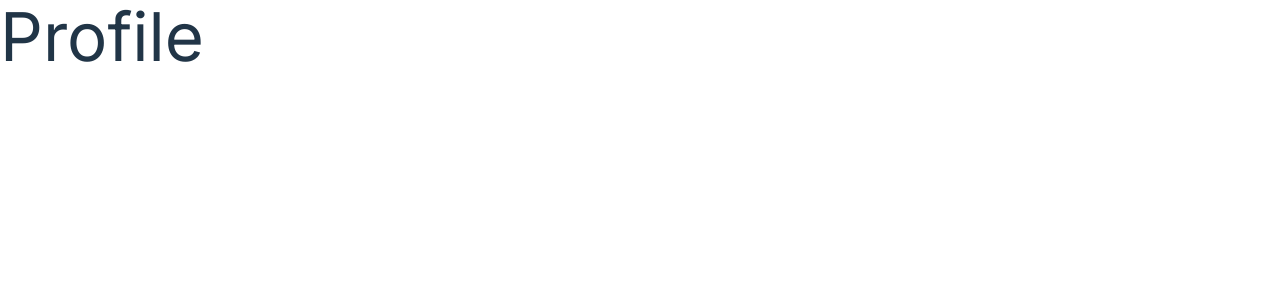
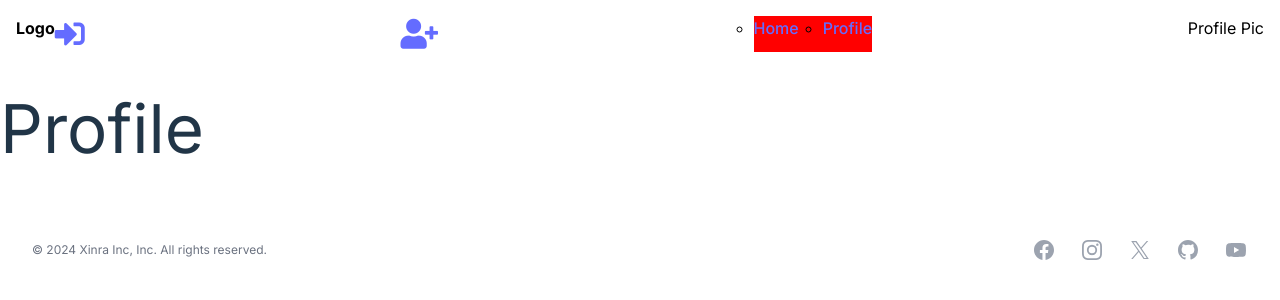
Before and after one commit to EvolveU-FSD/C12-P2-Team4, a React (Vite) app in the folder client/: page /profile in a window 1280 px wide. Shown: the top 300 px of the page. Built offline with nearby package versions, Linux system fonts and the light colour scheme; a web font is replaced by a local one.

Commit message:
add NavBar Links

```diff
--- a/client/src/App.jsx
+++ b/client/src/App.jsx
@@ -1,6 +1,7 @@
 // App.jsx
 import React from "react"
 import { Route, Routes } from "react-router-dom"
+
 // import NavBar from "./components/ReusableComponents/NavBar"
 
 // import ItineraryCard from "./components/ItineraryCard/ItineraryCard"
--- a/client/src/Pages/Profile/Profile.jsx
+++ b/client/src/Pages/Profile/Profile.jsx
@@ -1,9 +1,17 @@
 import React from "react"
+import NavBar from "../../components/ReusableComponents/NavBar"
+import SideBar from "../../components/SideBar/SideBar"
+import Footer from "../../components/Footer/Footer"
 
 export default function Profile() {
   return (
-    <section>
-      <h1>Profile</h1>
-    </section>
+    <>
+      <NavBar />
+      {/* <SideBar /> */}
+      <section className="profile flex-1 flex-col gap-6 px-5 py-6">
+        <h1>Profile</h1>
+      </section>
+      <Footer />
+    </>
   )
 }
--- a/client/src/components/ReusableComponents/NavBar.jsx
+++ b/client/src/components/ReusableComponents/NavBar.jsx
@@ -1,4 +1,5 @@
 import { useState } from "react"
+import { Link } from "react-router-dom"
 import UserSignIn from "../SignIn/SignIn"
 import SignUp from "../SignUp/SignUp"
 import Profile from "../../Pages/Profile/Profile"
@@ -7,21 +8,37 @@ function NavBar() {
   const [isLoggedIn, setIsLoggedIn] = useState(false)
 
   return (
-    <nav className="bg-white text-black p-4">
+    <>
+      <nav className="bg-white text-black  flex flex-row justify-start p-4">
+        <div className="font-bold">Logo</div>
         <div className="container mx-auto flex justify-between">
-        {/* <div className="font-bold">Logo</div> */}
+          <>
+            <UserSignIn />
+            <SignUp />
+            <ul className="link flex flex-row gap-6">
+              <li>
+                <Link to="/">Home</Link>
+              </li>
+              <li>
+                <Link to="/profile">Profile</Link>
+              </li>
+            </ul>
             <div className="flex space-x-4">
               {isLoggedIn ? (
+                <>
+                  <UserSignIn onLogin={() => setIsLoggedIn(true)} />
                   <Profile />
+                </>
               ) : (
                 <>
-              <UserSignIn onLogin={() => setIsLoggedIn(true)} />
-              <SignUp />
+                  <h3>Profile Pic</h3>
                 </>
               )}
             </div>
+          </>
         </div>
       </nav>
+    </>
   )
 }
 
--- a/client/src/components/SideBar/SideBar.jsx
+++ b/client/src/components/SideBar/SideBar.jsx
@@ -295,7 +295,7 @@ export default function SideBar() {
 
         <main className="lg:pl-72">
           <div className="xl:pl-96">
-            <Calendar />
+            {/* <Calendar /> */}
             <div className="px-4 py-10 sm:px-6 lg:px-8 lg:py-6">
               {/* Main area */}
             </div>
@@ -303,8 +303,8 @@ export default function SideBar() {
         </main>
 
         <aside className="fixed inset-y-0 left-72 hidden w-96 overflow-y-auto border-r border-gray-200 px-4 py-6 sm:px-6 lg:px-8 xl:block">
-          <SignUp />
-          <SignIn />
+          {/* <SignUp />
+          <SignIn /> */}
 
           {/* Secondary column (hidden on smaller screens) */}
         </aside>
--- a/client/src/index.css
+++ b/client/src/index.css
@@ -54,7 +54,8 @@ ul {
 
 ol,
 ul {
-  list-style: none;
+  background-color: red;
+  list-style: circle;
 }
 
 img {
```
Lines whose indentation alone changed are shown as unchanged.
